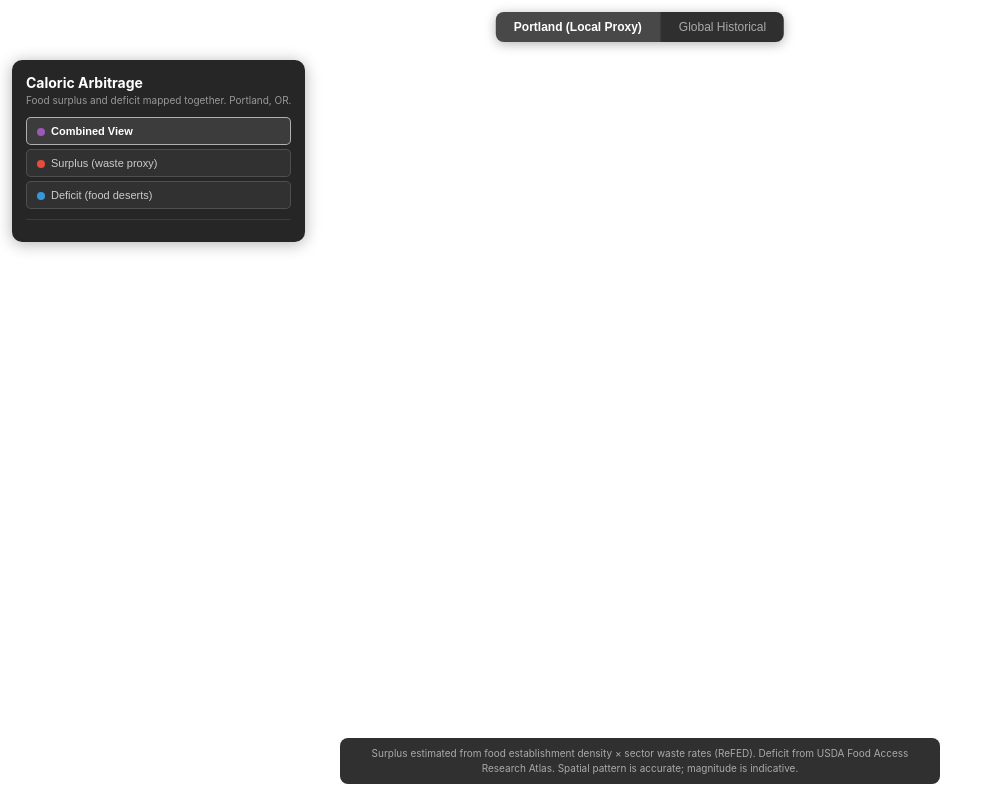
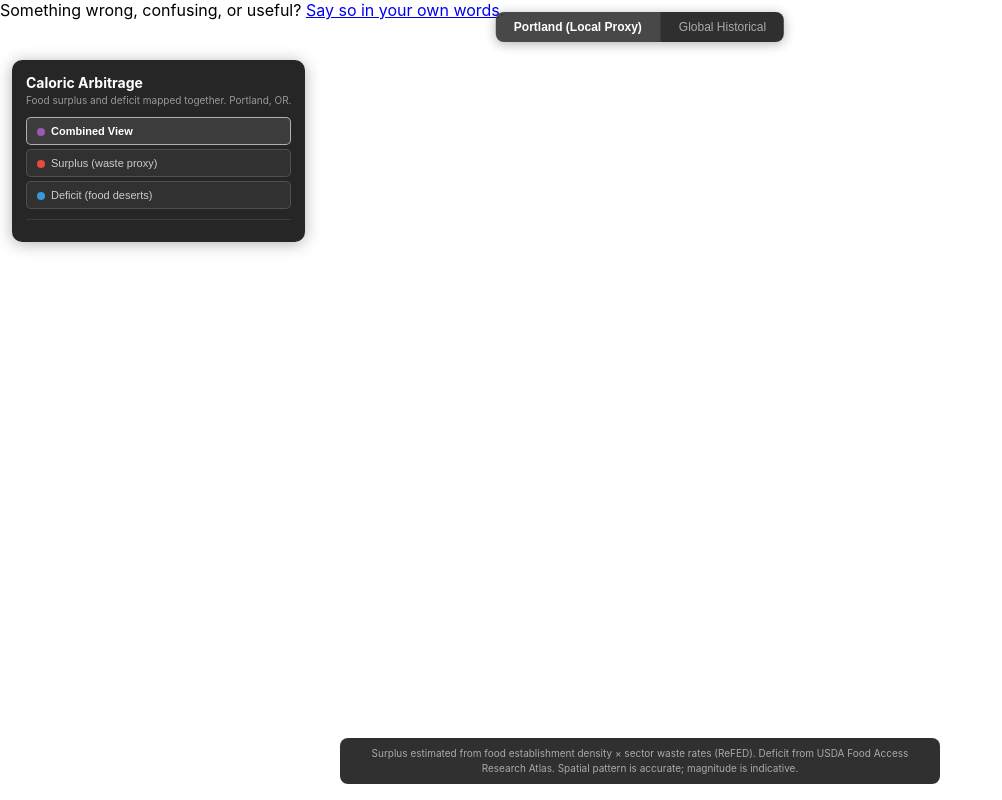
Before and after one commit to GreatTombProductions/caloric-arbitrage, a plain HTML site: page index.html in a window 1280 px wide. Shown: the whole page, without its empty margins (0-1002 px from the left). Drawn offline with nearby package versions, Linux system fonts and the light colour scheme; a script that the page names is missing.

Commit message:
Add a note for saying when something on this page looks wrong

```diff
--- a/index.html
+++ b/index.html
@@ -370,5 +370,6 @@
   <script src="https://unpkg.com/maplibre-gl@4.7.1/dist/maplibre-gl.js"></script>
   <script src="https://unpkg.com/pmtiles@3.0.7/dist/pmtiles.js"></script>
   <script src="app.js"></script>
+<p class="quest-board-feedback">Something wrong, confusing, or useful? <a href="https://greattombproductions.github.io/quest-board/?project=caloric-arbitrage#suggest" target="_blank" rel="noopener">Say so in your own words</a>.</p>
 </body>
 </html>
```
